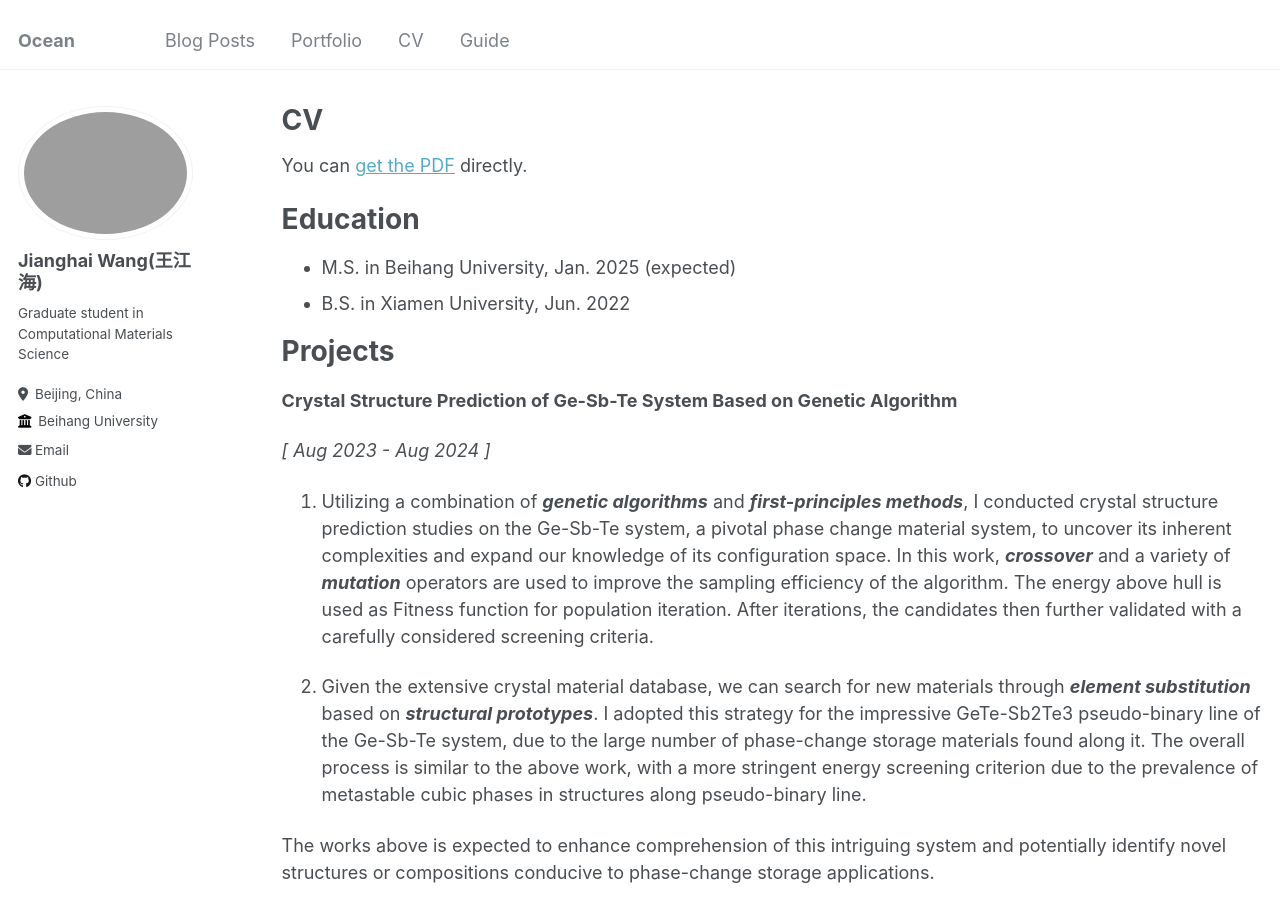
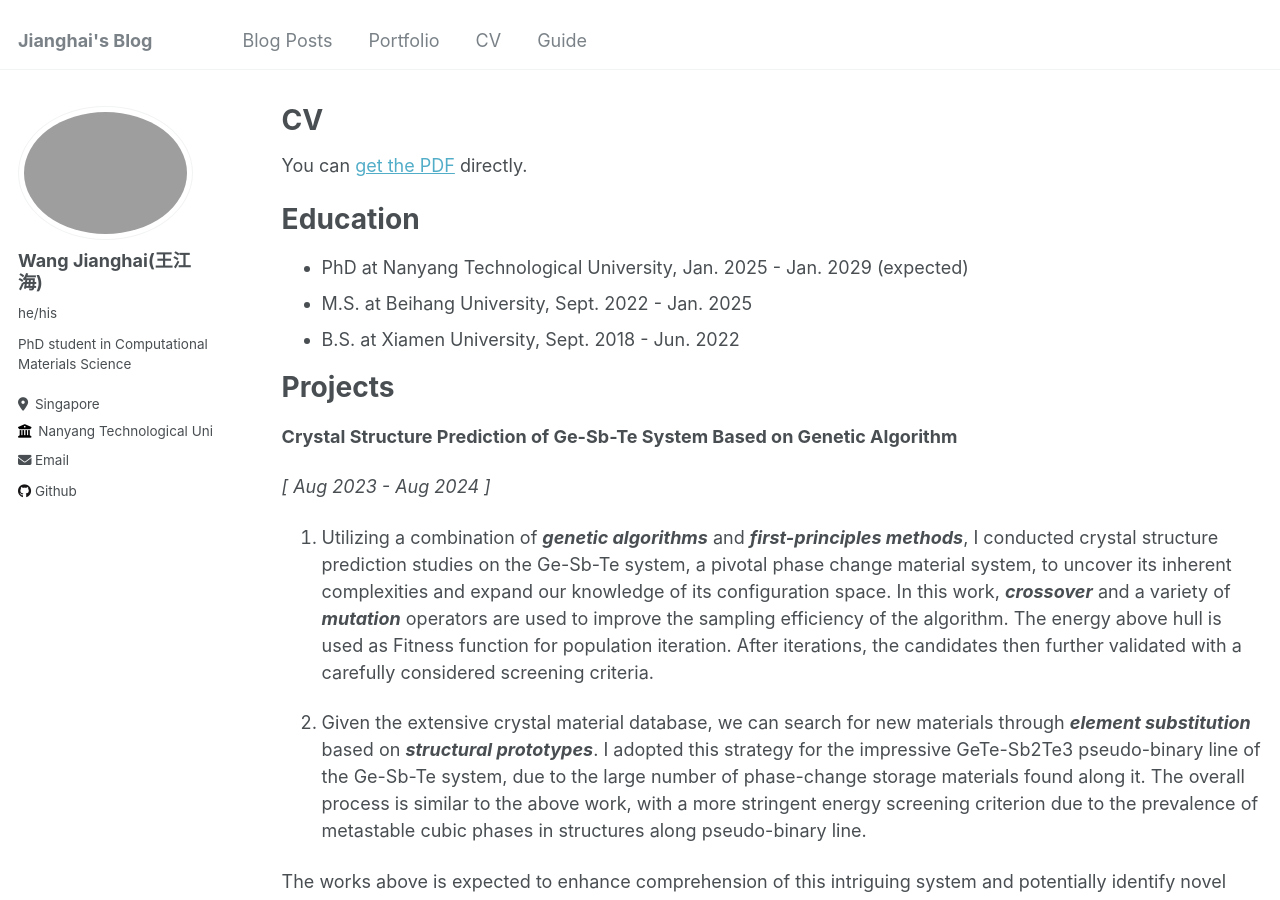
Before and after one commit to Ocean-JH/Ocean-JH.github.io, a Jekyll site: the page built from _pages/cv.md, in a window 1280 px wide and 900 px high. Built offline with Jekyll 4.4.1, drawn with Linux system fonts in a browser that asks for light colours.

Commit message:
update profile

```diff
--- a/_config.yml
+++ b/_config.yml
@@ -8,11 +8,11 @@
 
 # Basic Site Settings
 locale                   : "en-US"
-title                    : "Ocean"
+title                    : "Jianghai's Blog"
 title_separator          : "-"
 name                     : &name "Jianghai Wang"
-description              : &description "Postgraduate in Beihang University"
-url                      : https://ocean-jh.github.io/ # the base hostname & protocol for your site e.g. "https://ocean-jh.github.io/"
+description              : &description "PhD student at NTU MSE"
+url                      : https://ocean-jh.github.io/
 baseurl                  : "" # the subpath of your site, e.g. "/blog"
 repository               : "Ocean-JH/Ocean-JH.github.io"
 
@@ -22,13 +22,13 @@ repository               : "Ocean-JH/Ocean-JH.github.io"
 author:
   # Biographic information
   avatar           : "jhwang.png"
-  name             : "Jianghai Wang(王江海)"
-  pronouns         : # example: "she/her"
-  bio              : "Graduate student in Computational Materials Science"
-  location         : "Beijing, China"
-  employer         : "Beihang University"
+  name             : "Wang Jianghai(王江海)"
+  pronouns         : "he/his"
+  bio              : "PhD student in Computational Materials Science"
+  location         : "Singapore"
+  employer         : "Nanyang Technological University"
   uri              : # URL
-  email            : "wang_jianghai@buaa.edu.cn"
+  email            : "jianghai001@e.ntu.edu.sg"
 
   # Academic websites
   arxiv            : # URL - Update with the correct link to your profile
--- a/_pages/cv.md
+++ b/_pages/cv.md
@@ -14,8 +14,9 @@ You can [get the PDF](../files/Curriculum_Vitae.pdf) directly.
 Education
 ======
 
-- M.S. in Beihang University, Jan. 2025 (expected)
-- B.S. in Xiamen University, Jun. 2022
+- PhD at Nanyang Technological University, Jan. 2025 - Jan. 2029 (expected)
+- M.S. at Beihang University, Sept. 2022 - Jan. 2025
+- B.S. at Xiamen University, Sept. 2018 - Jun. 2022
 
 Projects
 =====
```
Also changed, not shown: _pages/about.md (+1 -1 lines), 1 other file.
